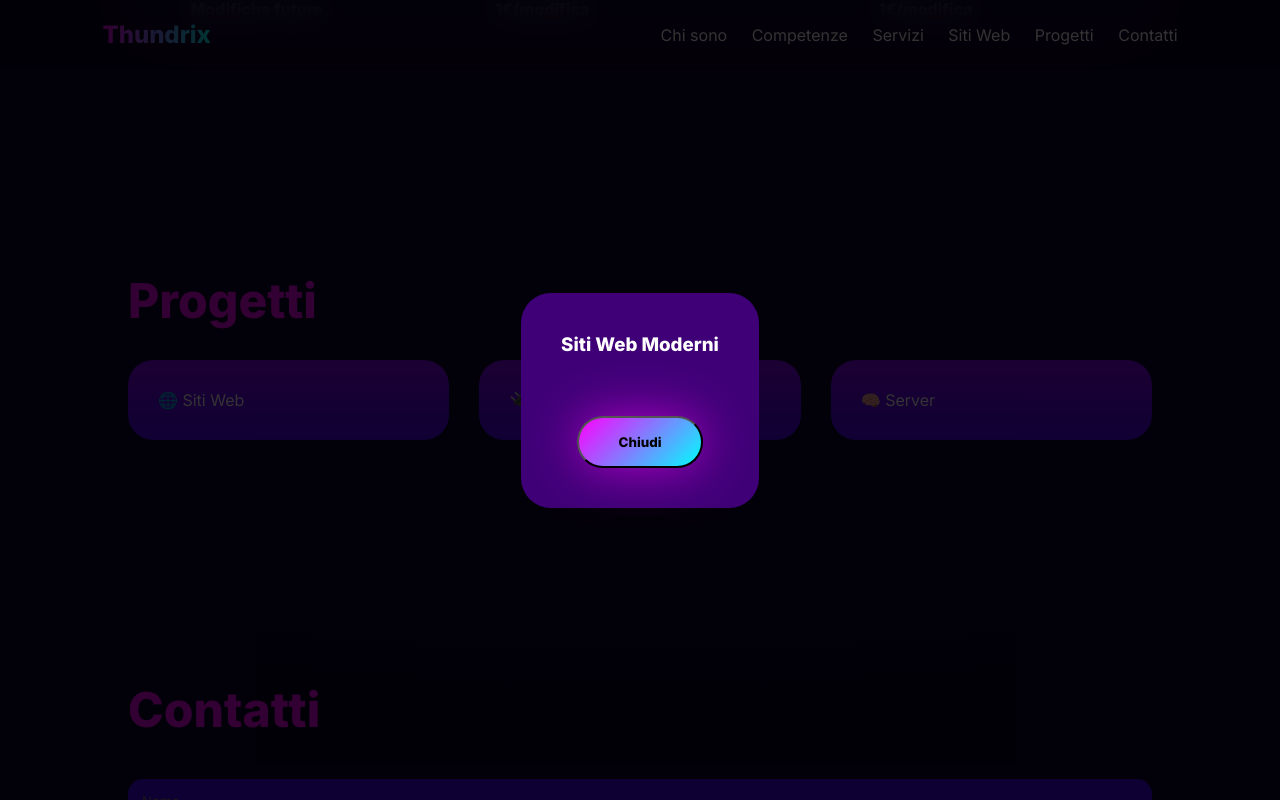
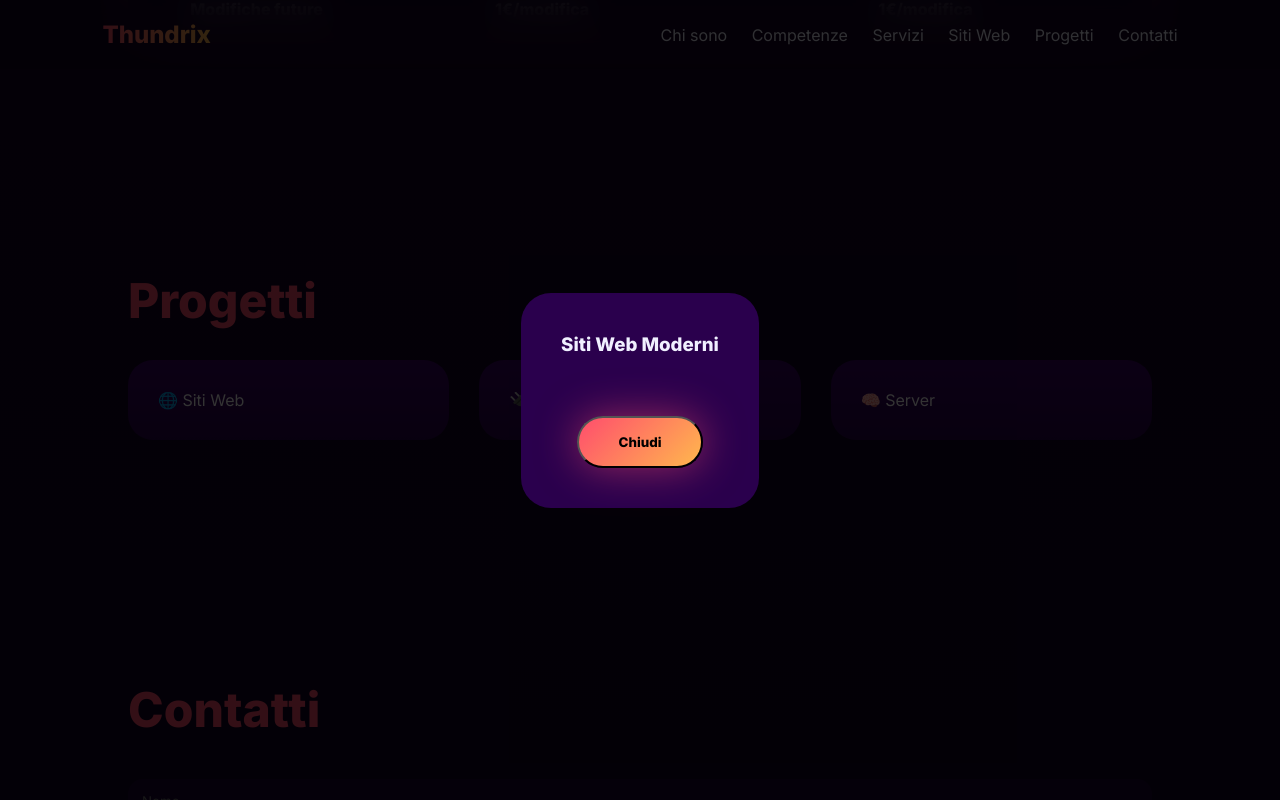
Before and after one commit to thundrixnet-creator/Thundrix, a plain HTML site: page index.html in a window 1280 px wide. Both pictures are taken after a click on the element "🌐 Siti Web". Shown: the part 3123-3923 px from the top of the page. Drawn offline with Linux system fonts and the light colour scheme.

Commit message:
Update index
New

```diff
--- a/index.html
+++ b/index.html
@@ -13,13 +13,13 @@
 
 <style>
 :root{
- --bg:#0a0020;      /* viola scuro */
- --bg2:#0d004d;     /* blu elettrico */
- --card:#3f0077;    /* viola acceso */
- --acc:#ff00ff;     /* fucsia brillante */
- --acc2:#00ffff;    /* ciano brillante */
- --txt:#ffffff;     /* bianco puro */
- --mut:#ff77ff;     /* rosa fluorescente */
+ --bg:#0f001f;
+ --bg2:#1a0033;
+ --card:#2a004d;
+ --acc:#ff4d6d;
+ --acc2:#ffb84d;
+ --txt:#f0f0ff;
+ --mut:#c0c0e0;
 }
 
 *{margin:0;padding:0;box-sizing:border-box;font-family:Inter}
@@ -55,7 +55,7 @@ nav{
  display:flex;
  justify-content:space-between;
  align-items:center;
- background:rgba(10,0,32,.7);
+ background:rgba(15,0,31,.7);
  backdrop-filter:blur(14px);
  z-index:1000;
  transition:.4s;
@@ -85,7 +85,7 @@ header{
 header h1{
  font-size:4.5rem;
  font-weight:900;
- background:linear-gradient(90deg,var(--acc),var(--acc2));
+ background:linear-gradient(90deg,#ff4d6d,#ffb84d);
  -webkit-background-clip:text;
  -webkit-text-fill-color:transparent;
 }
@@ -103,7 +103,7 @@ header p{
  color:#000;
  font-weight:800;
  text-decoration:none;
- box-shadow:0 0 50px rgba(255,0,255,.6);
+ box-shadow:0 0 40px rgba(255,77,109,.5);
  transition:.3s;
 }
 .btn:hover{transform:scale(1.08)}
@@ -119,7 +119,7 @@ p{line-height:1.7;color:var(--mut)}
 }
 
 .card{
- background:linear-gradient(180deg,#8a00ff,#4d00ff);
+ background:linear-gradient(180deg,#3a0066,#2a004d);
  padding:30px;
  border-radius:25px;
  transition:.4s;
@@ -128,7 +128,7 @@ p{line-height:1.7;color:var(--mut)}
 }
 .card:hover{
  transform:translateY(-12px);
- box-shadow:0 30px 80px rgba(0,255,255,.7);
+ box-shadow:0 30px 80px rgba(255,77,109,.7);
 }
 
 .timeline{
@@ -163,7 +163,7 @@ form input,form textarea{
  padding:14px;
  border:none;
  border-radius:15px;
- background:#4d00ff;
+ background:#1a0033;
  color:#fff;
 }
 form button{
@@ -240,7 +240,8 @@ footer{
  </div>
 </section>
 
-<!-- NUOVA SEZIONE SOLO SITI WEB (COLORI INVARIATI) -->
+<!-- NUOVA SEZIONE SOLO SITI WEB (COLORI NON CAMBIATI) -->
+
 <section id="websites" class="reveal">
  <h2 style="text-align:center; color:#ffdd55; text-shadow:0 0 15px #ffdd55, 0 0 25px #ffdd55;">Siti Web da Acquistare</h2>
 
@@ -281,7 +282,7 @@ footer{
  </div>
 
  <!-- TABELLA COMPARATIVA -->
- <div style="margin-top:60px; overflow-x:auto; border-radius:25px; box-shadow:0 0 40px rgba(255,0,255,.5);">
+ <div style="margin-top:60px; overflow-x:auto; border-radius:25px; box-shadow:0 0 40px rgba(255,77,109,.5);">
   <table style="width:100%; border-collapse:separate; border-spacing:0; border-radius:25px; overflow:hidden; font-weight:700; text-align:center; color:#fff;">
     <thead>
       <tr style="background:linear-gradient(90deg,#ff6f61,#ffb347); color:#000;">
@@ -290,7 +291,7 @@ footer{
         <th style="padding:15px; font-size:1.2rem; background:linear-gradient(90deg,#5aa9ff,#8b5cff); color:#fff;">Premium</th>
       </tr>
     </thead>
-    <tbody style="background:linear-gradient(180deg,#0a0020,#0d004d);">
+    <tbody style="background:linear-gradient(180deg,#0f001f,#1a0033);">
       <tr>
         <td style="padding:12px;">Menù del negozio</td>
         <td>✅</td>
```
